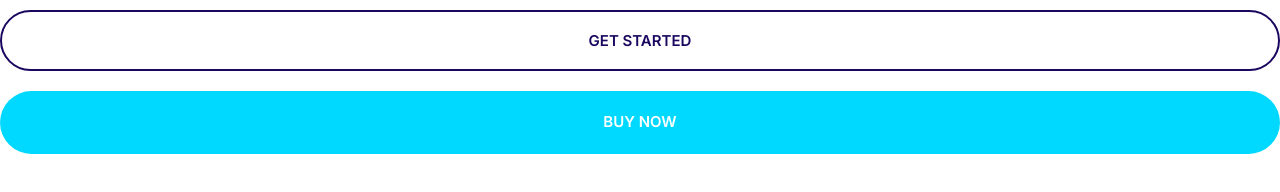
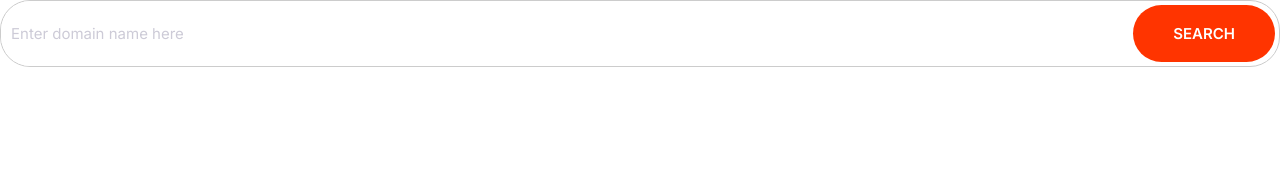
Before and after one commit to mohamadpirsali/Mohify, a plain HTML site: page index.html in a window 1280 px wide. Drawn offline with Linux system fonts and the light colour scheme.

Commit message:
build an input component

```diff
--- a/css/styles.css
+++ b/css/styles.css
@@ -4,6 +4,8 @@
     --color-accent: #ff3400;
     --color-headings : #1b0760;
     --color-body : #918ca4;
+    --border-color : #ccc;
+    --border-radius : 30px ;
 }
 *, *::after , *::before{
     box-sizing: border-box;
@@ -224,3 +226,38 @@ text-decoration: none;
         font-size: 1.5rem;
     }
 }
+
+/* Input */
+
+ .input {
+    border-radius : var(--border-radius) ;
+    border: 1px solid var(--border-color);
+    color: var(--color-headings);
+    outline: 0;
+    padding: 1.5rem 3.5rem;
+ }
+
+ ::placeholder{
+    color: #cdcbd7;
+ }
+
+ .input-group{
+    border-radius: var(--border-radius);
+    border: 1px solid var(--border-color);
+    display: flex;
+ }
+ .input-group .input{
+    border:0;
+    flex-grow: 1;
+    padding: 1.5rem 1rem;
+ }
+
+.input-group .btn{
+    margin: 4px;
+}
+
+@media screen and (min-width : 1024px){
+        .input {
+            font-size : 1.5rem;
+        }
+}
--- a/index.html
+++ b/index.html
@@ -14,7 +14,9 @@
     <link rel="stylesheet" href="css/styles.css" />
   </head>
   <body>
-    <button class="btn btn--outline btn--block">get started</button>
-    <a href="#" class="btn btn--secondary btn--block">buy now</a>
+    <div class="input-group">
+      <input type="text" class="input" placeholder="Enter domain name here" />
+      <button class="btn btn--accent">search</button>
+    </div>
   </body>
 </html>
```
Also changed, not shown: components/input-group.html (added, +4 -0 lines).
